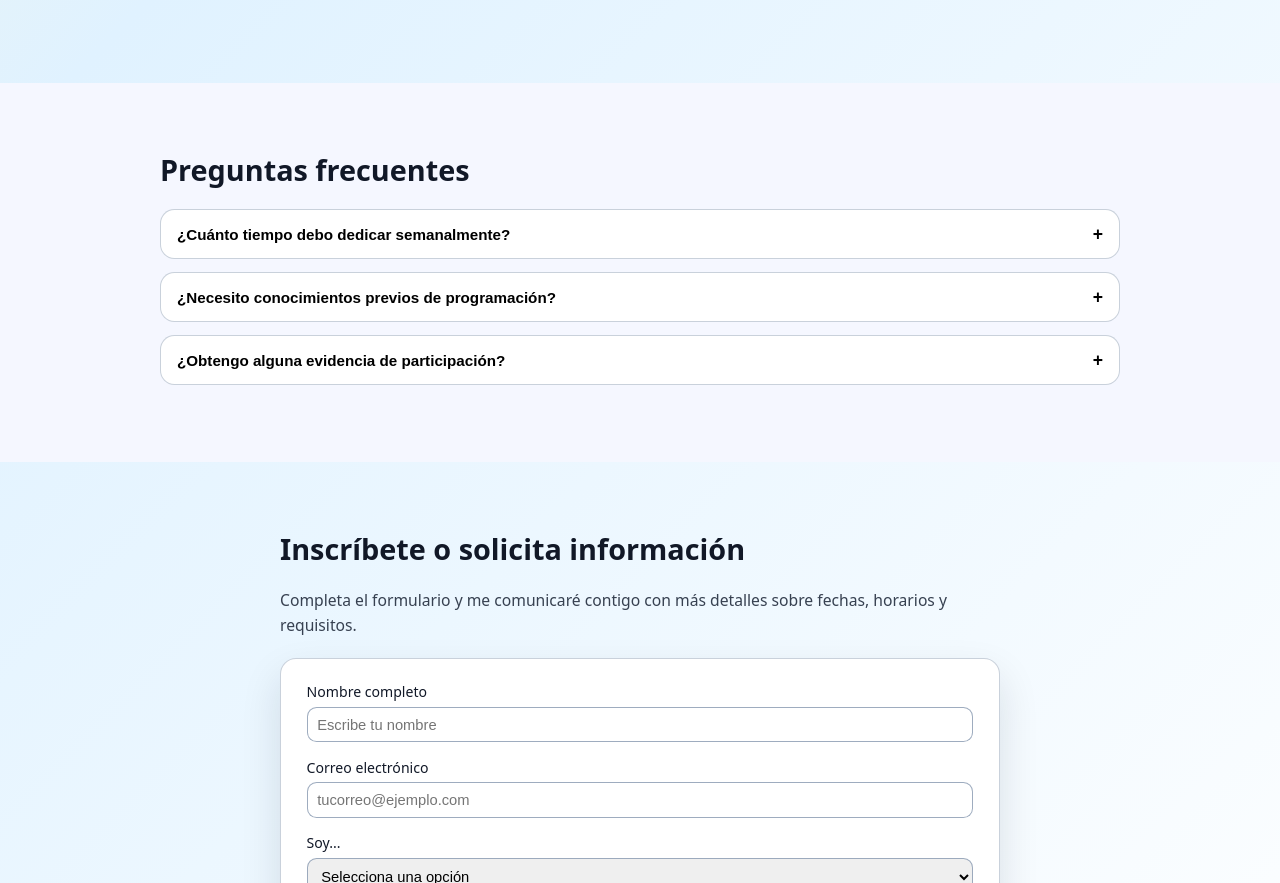
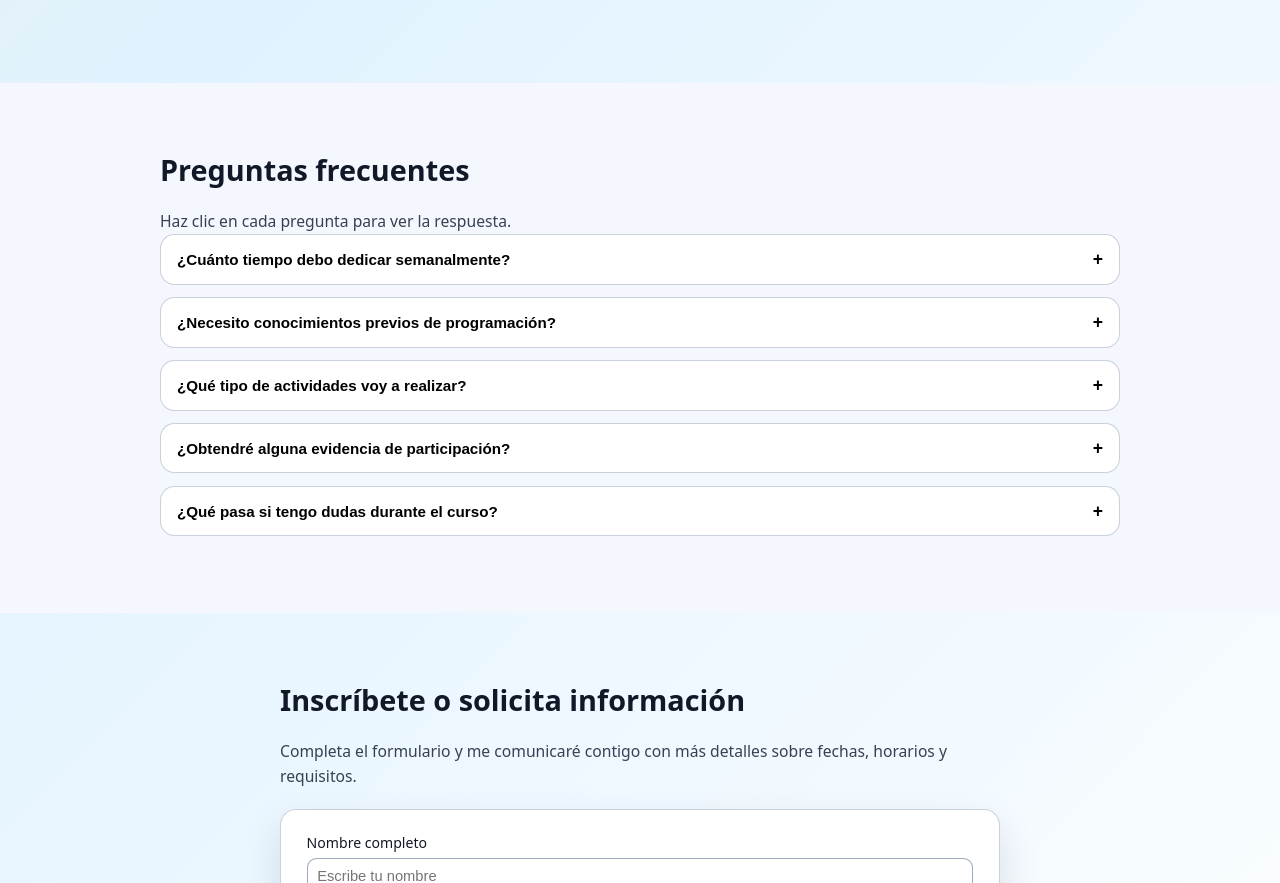
Before and after one commit to Jansue22/Proyecto-Final-de-Desarollo-web, a plain HTML site: page index.html in a window 1280 px wide. Shown: the part 1804-2687 px from the top of the page. Drawn offline with Linux system fonts and the light colour scheme.

Commit message:
index.html

```diff
--- a/index.html
+++ b/index.html
@@ -134,9 +134,13 @@
     </section>
 
     <!-- FAQ con JS -->
-    <section class="section section-alt">
+       <!-- Preguntas frecuentes -->
+    <section id="faq" class="section section-alt">
         <div class="section-inner">
             <h2>Preguntas frecuentes</h2>
+            <p>Haz clic en cada pregunta para ver la respuesta.</p>
+
+            <div class="faq-list">
 
                 <div class="faq-item">
                     <button class="faq-question">
@@ -144,7 +148,11 @@
                         <span class="faq-icon">+</span>
                     </button>
                     <div class="faq-answer">
-                    <p>Aproximadamente de 2 a 3 horas por semana entre clases, lecturas y prácticas.</p>
+                        <p>
+                            El curso está pensado para personas ocupadas. Con invertir entre
+                            <strong>2 a 3 horas por semana</strong> es suficiente para ver los videos,
+                            completar los ejercicios y practicar con calma.
+                        </p>
                     </div>
                 </div>
 
@@ -154,20 +162,57 @@
                         <span class="faq-icon">+</span>
                     </button>
                     <div class="faq-answer">
-                    <p>No. El curso está diseñado para principiantes. Todo se explica desde cero.</p>
+                        <p>
+                            No. <strong>Puente de Enseñanza Digital</strong> está diseñado para
+                            personas que están comenzando. Empezamos desde cero:
+                            aprender a usar la computadora, el navegador, el correo y herramientas
+                            básicas para estudiar mejor.
+                        </p>
                     </div>
                 </div>
 
                 <div class="faq-item">
                     <button class="faq-question">
-                    ¿Obtengo alguna evidencia de participación?
+                        ¿Qué tipo de actividades voy a realizar?
                         <span class="faq-icon">+</span>
                     </button>
                     <div class="faq-answer">
                         <p>
-                        Sí, al finalizar puedes descargar un certificado digital de participación para adjuntar a tu portafolio.
+                            Tendrás ejemplos guiados, pequeñas prácticas y ejercicios aplicados a la
+                            vida universitaria: organizar trabajos, guardar archivos en la nube,
+                            conectarte a videoclases y manejar mejor tus cuentas y contraseñas.
                         </p>
                     </div>
+                </div>
+
+                <div class="faq-item">
+                    <button class="faq-question">
+                        ¿Obtendré alguna evidencia de participación?
+                        <span class="faq-icon">+</span>
+                    </button>
+                    <div class="faq-answer">
+                        <p>
+                            Sí. Al terminar el curso podrás descargar un
+                            <strong>certificado digital de participación</strong> que puedes usar en tu
+                            portafolio académico o incluir en tu resumé.
+                        </p>
+                    </div>
+                </div>
+
+                <div class="faq-item">
+                    <button class="faq-question">
+                        ¿Qué pasa si tengo dudas durante el curso?
+                        <span class="faq-icon">+</span>
+                    </button>
+                    <div class="faq-answer">
+                        <p>
+                            Contarás con <strong>espacios de apoyo y comunicación</strong> para hacer
+                            preguntas, aclarar conceptos y recibir recomendaciones personalizadas
+                            según tu nivel y tus metas.
+                        </p>
+                    </div>
+                </div>
+
             </div>
         </div>
     </section>
```
Lines whose indentation alone changed are shown as unchanged.
